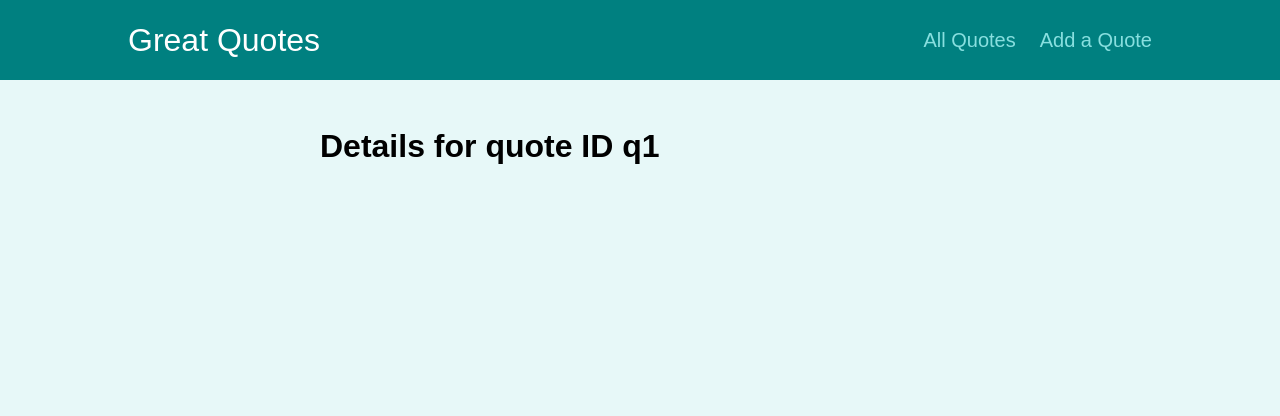
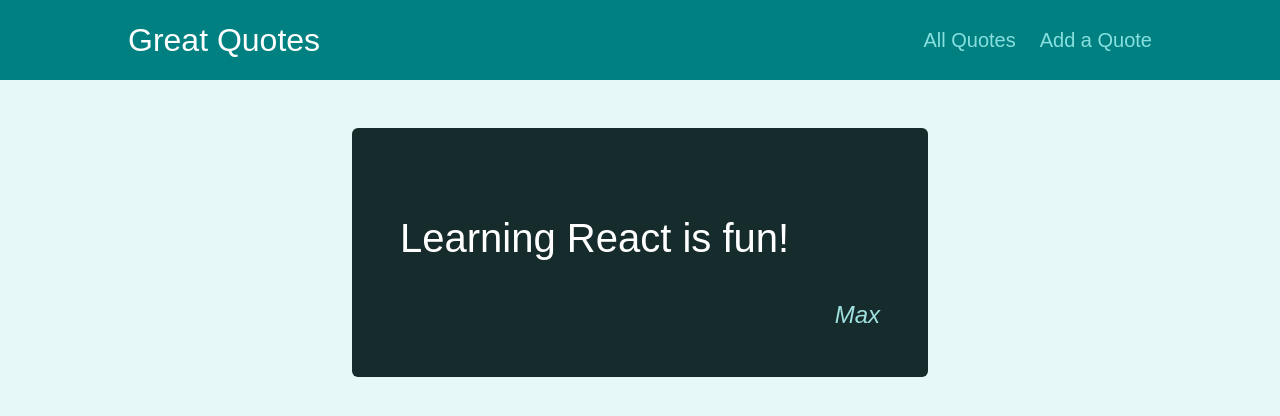
Before and after one commit to Sejmou/learning-react, a React (Create React App) app: page /quotes/q1 in a window 1280 px wide. Shown: the top 416 px of the page. Built offline with nearby package versions, Linux system fonts and the light colour scheme.

Commit message:
improve QuoteDetail page

```diff
--- a/src/pages/QuoteDetail.js
+++ b/src/pages/QuoteDetail.js
@@ -1,12 +1,26 @@
 import { Route, useParams } from 'react-router-dom';
 
 import Comments from '../components/comments/Comments';
+import HighlightedQuote from '../components/quotes/HighlightedQuote';
+
+// will be removed later once we use a backend to fetch actual data
+const DUMMY_QUOTES = [
+  { id: 'q1', author: 'Max', text: 'Learning React is fun!' },
+  { id: 'q2', author: 'Maximilian', text: 'Learning React is great!' },
+];
 
 const QuoteDetail = () => {
   const quoteId = useParams().quoteId;
+
+  const quote = DUMMY_QUOTES.find(quote => quote.id === quoteId);
+
+  if (!quote) {
+    return <p>Quote not found :/</p>;
+  }
+
   return (
     <>
-      <h1>Details for quote ID {quoteId}</h1>
+      <HighlightedQuote text={quote.text} author={quote.author} />
       <Route path={`/quotes/${quoteId}/comments`}>
         <Comments />
       </Route>
```
